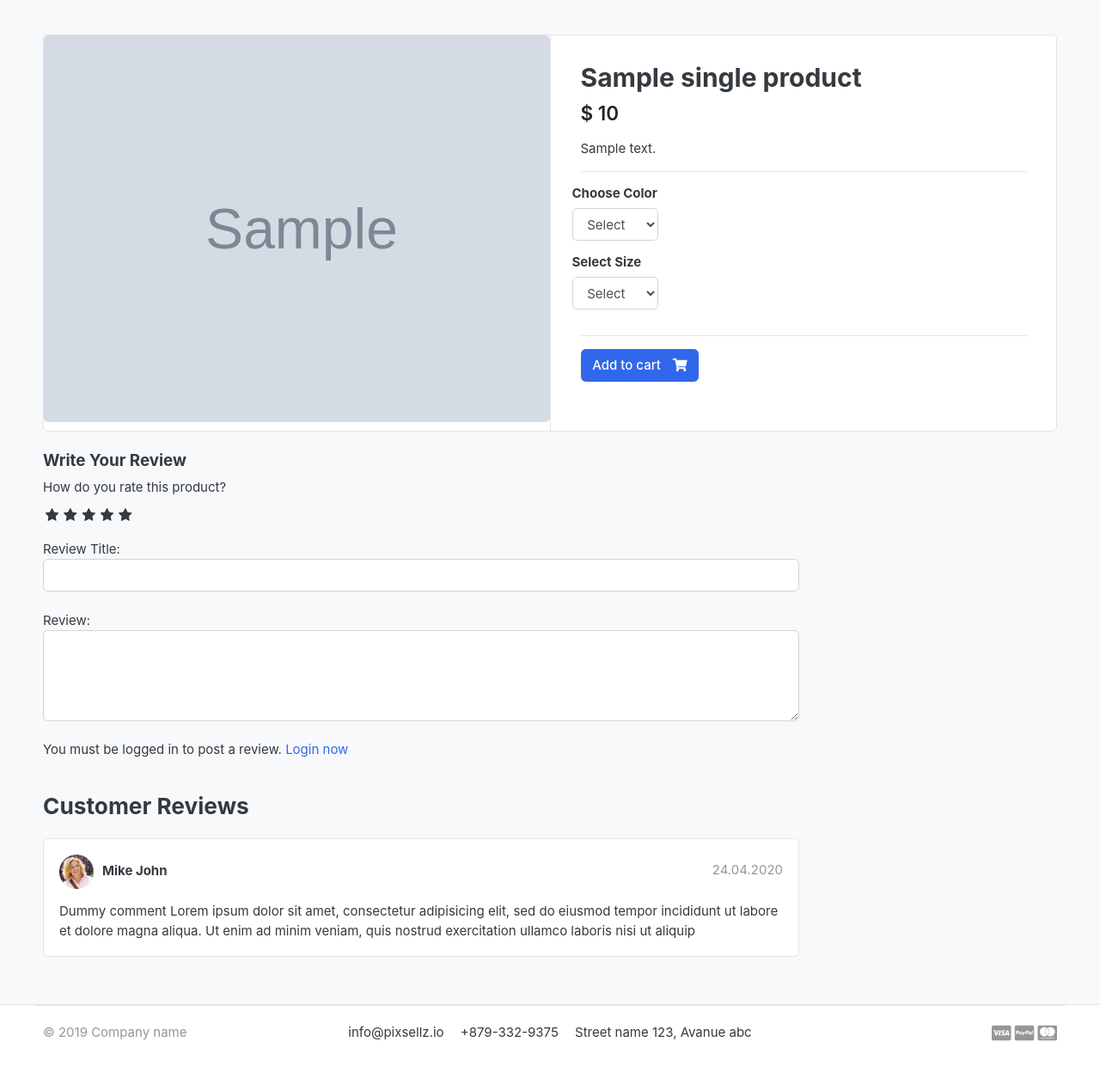
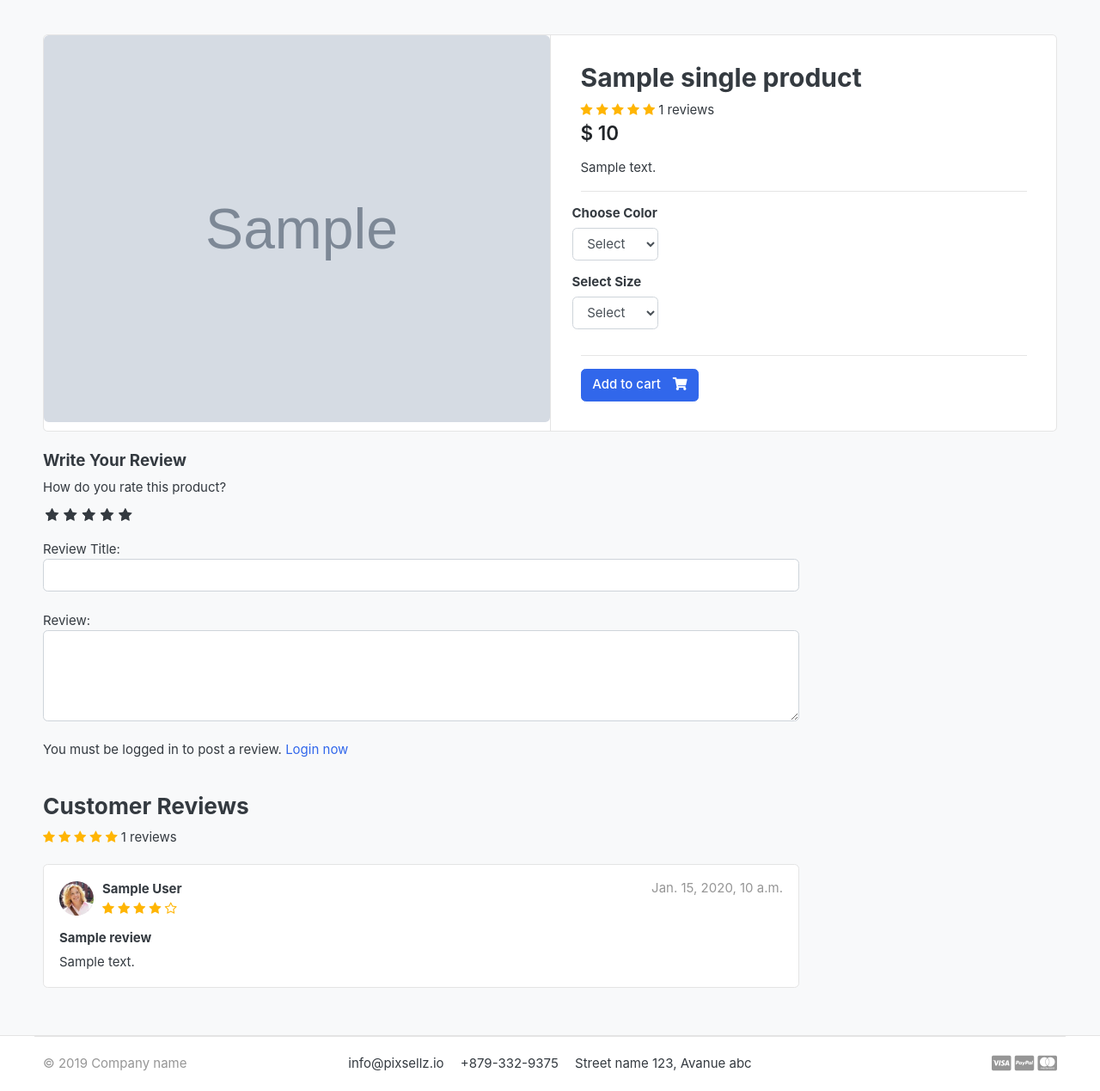
Before and after one commit to okanbagci/greatkart-django, a Django app: template templates/store/product_detail.html in a window 1280 px wide. Shown: the part 118-1387 px from the top of the page at 86% size. Before the commit the page ends 1329 px from the top, so only its background shows below. Run offline with Django 3.2, Linux system fonts and the light colour scheme; the template is opened without the code that fills it: most values are stand-ins (such as "Sample title", 1, 10 or a date in 2020); grey boxes marked "Sample" are stand-in pictures; some libraries are stand-ins or nearby versions; some web fonts are replaced.

Commit message:
review and rating system finished.

```diff
--- a/greatkart/static/css/custom.css
+++ b/greatkart/static/css/custom.css
@@ -39,3 +39,7 @@ input:checked + label:hover, input:checked ~ label:hover,input:checked ~ label:h
 label:hover ~ input:checked ~ label{
   color: #cc9000;
 }
+
+.rating-star i{
+    color: #ffb503 !important;
+}
--- a/templates/store/product_detail.html
+++ b/templates/store/product_detail.html
@@ -24,6 +24,16 @@
 	<article class="content-body">
 
 	<h2 class="title">{{ single_product.product_name }}</h2>
+	<div class="rating-star">
+		<span>
+			<i class="fa fa-star{% if single_product.averageReview < 0.5 %}-o{% elif single_product.averageReview >= 0.5 and single_product.averageReview < 1 %}-half-o {% endif %}" aria-hidden="true"></i>
+			<i class="fa fa-star{% if single_product.averageReview < 1.5 %}-o{% elif single_product.averageReview >= 1.5 and single_product.averageReview < 2 %}-half-o {% endif %}" aria-hidden="true"></i>
+			<i class="fa fa-star{% if single_product.averageReview < 2.5 %}-o{% elif single_product.averageReview >= 2.5 and single_product.averageReview < 3 %}-half-o {% endif %}" aria-hidden="true"></i>
+			<i class="fa fa-star{% if single_product.averageReview < 3.5 %}-o{% elif single_product.averageReview >= 3.5 and single_product.averageReview < 4 %}-half-o {% endif %}" aria-hidden="true"></i>
+			<i class="fa fa-star{% if single_product.averageReview < 4.5 %}-o{% elif single_product.averageReview >= 4.5 and single_product.averageReview < 5 %}-half-o {% endif %}" aria-hidden="true"></i>
+			<span>{{single_product.countReview}} reviews</span>
+		</span>
+	</div>
 
 	<div class="mb-3">
 		<var class="price h4">$ {{ single_product.price }}</var>
@@ -77,6 +87,7 @@
 	<form action="{% url 'submit_review' single_product.id %}" method="post">
 		{% csrf_token %}
 		<h5>Write Your Review</h5>
+
 		<div>
 			<!--Rating stars-->
 			<label>How do you rate this product?</label>
@@ -101,7 +112,11 @@
 			<textarea name="review" rows="4" class="form-control"></textarea>
 			<br>
 			{% if user.is_authenticated %}
-				<input type="submit" value="Submit Review" class="btn btn-primary">
+				{% if orderproduct %}
+					<input type="submit" value="Submit Review" class="btn btn-primary">
+				{% else %}
+					<p>You must purchase this product to post a review.</p>
+				{% endif %}
 			{% else %}
 				<p>You must be logged in to post a review. <span><a href="{% url 'login' %}">Login now</a> </span></p>
 			{% endif %}
@@ -111,25 +126,46 @@
 	<br>
 	<header class="section-heading">
 		<h3>Customer Reviews </h3>
+		<div class="rating-star">
+			<span>
+				<i class="fa fa-star{% if single_product.averageReview < 0.5 %}-o{% elif single_product.averageReview >= 0.5 and single_product.averageReview < 1 %}-half-o {% endif %}" aria-hidden="true"></i>
+				<i class="fa fa-star{% if single_product.averageReview < 1.5 %}-o{% elif single_product.averageReview >= 1.5 and single_product.averageReview < 2 %}-half-o {% endif %}" aria-hidden="true"></i>
+				<i class="fa fa-star{% if single_product.averageReview < 2.5 %}-o{% elif single_product.averageReview >= 2.5 and single_product.averageReview < 3 %}-half-o {% endif %}" aria-hidden="true"></i>
+				<i class="fa fa-star{% if single_product.averageReview < 3.5 %}-o{% elif single_product.averageReview >= 3.5 and single_product.averageReview < 4 %}-half-o {% endif %}" aria-hidden="true"></i>
+				<i class="fa fa-star{% if single_product.averageReview < 4.5 %}-o{% elif single_product.averageReview >= 4.5 and single_product.averageReview < 5 %}-half-o {% endif %}" aria-hidden="true"></i>
+				<span>{{single_product.countReview}} reviews</span>
+			</span>
+		</div>
 
 	</header>
+
+	{% for review in reviews %}
 	<article class="box mb-3">
 		<div class="icontext w-100">
 			<img src="{% static './images/avatars/avatar1.jpg' %}" class="img-xs icon rounded-circle">
 			<div class="text">
-				<span class="date text-muted float-md-right">24.04.2020 </span>
-				<h6 class="mb-1">Mike John </h6>
+				<span class="date text-muted float-md-right">{{review.updated_at}} </span>
+				<h6 class="mb-1">{{review.user.full_name}} </h6>
+				<div class="rating-star">
+					<span>
+						<i class="fa fa-star{% if review.rating == 0.5 %}-half-o{% elif review.rating < 1 %}-o {% endif %}" aria-hidden="true"></i>
+						<i class="fa fa-star{% if review.rating == 1.5 %}-half-o{% elif review.rating < 2 %}-o {% endif %}" aria-hidden="true"></i>
+						<i class="fa fa-star{% if review.rating == 2.5 %}-half-o{% elif review.rating < 3 %}-o {% endif %}" aria-hidden="true"></i>
+						<i class="fa fa-star{% if review.rating == 3.5 %}-half-o{% elif review.rating < 4 %}-o {% endif %}" aria-hidden="true"></i>
+						<i class="fa fa-star{% if review.rating == 4.5 %}-half-o{% elif review.rating < 5 %}-o {% endif %}" aria-hidden="true"></i>
+					</span>
+				</div>
 
 			</div>
 		</div> <!-- icontext.// -->
 		<div class="mt-3">
+			<h6>{{review.subject}}</h6>
 			<p>
-				Dummy comment Lorem ipsum dolor sit amet, consectetur adipisicing elit, sed do eiusmod
-				tempor incididunt ut labore et dolore magna aliqua. Ut enim ad minim veniam,
-				quis nostrud exercitation ullamco laboris nisi ut aliquip
+				{{review.review}}
 			</p>
 		</div>
 	</article>
+	{% endfor %}
 
 
 
```
Also changed, not shown: store/models.py (+15 -0 lines), store/views.py (+14 -0 lines).
